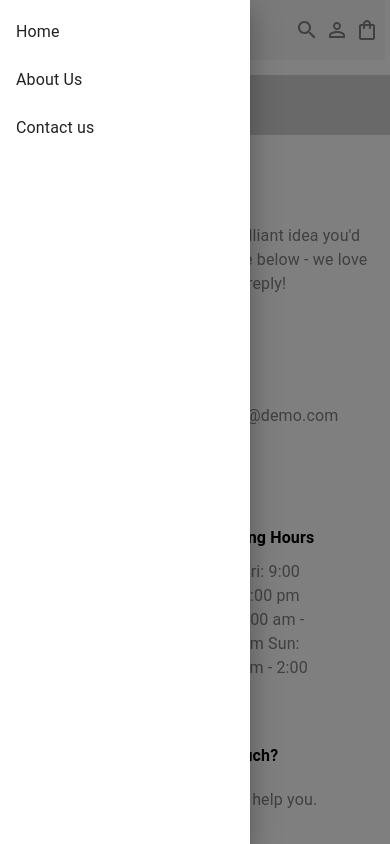
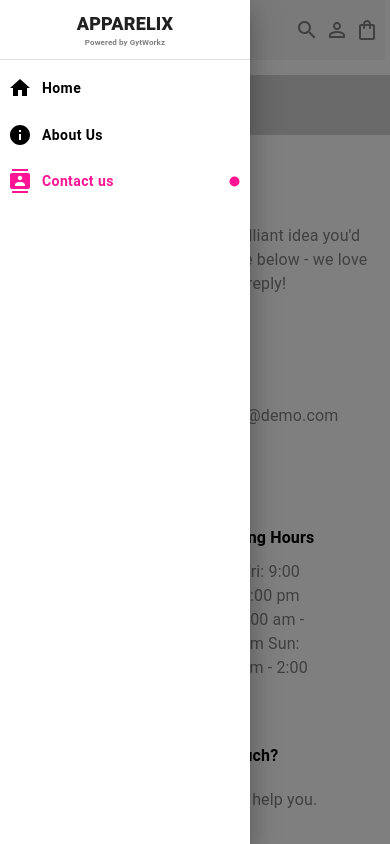
Before and after one commit to Siddhartha-machi/react-shopping-app, a React (Create React App) app: page /contact-us in a window 390 px wide. Both pictures are taken after a click on the button 25 px from the left and 30 px from the top of the page. Shown: the top 844 px of the page. Built offline with nearby package versions, Linux system fonts and the light colour scheme.

Commit message:
Update mobile navigation drawer.

```diff
--- a/src/Components/MainComponents/BaseAppComponent.js
+++ b/src/Components/MainComponents/BaseAppComponent.js
@@ -4,7 +4,7 @@ import { Outlet } from 'react-router-dom'
 import Footer from './Footer'
 import FooterLinksComponent from './FooterLinksComponent'
 import HeaderComponent from './HeaderComponent'
-import TemporaryDrawer from './MobileNavigationComponent'
+import NavigationDrawer from './MobileNavigationComponent'
 import NavigationComponent from './NavigationComponent'
 import SubscribeComponent from './SubscribeComponent'
 
@@ -13,10 +13,6 @@ const BaseAppComponent = () => {
   const [state, setState] = React.useState(false);
 
   const toggleDrawer = () => {
-    // if (event.type === 'keydown' && (event.key === 'Tab' || event.key === 'Shift')) {
-    //   return;
-    // }
-
     setState(prev => !prev)
   };
 
@@ -35,7 +31,7 @@ const BaseAppComponent = () => {
 
         }}
     >
-        <TemporaryDrawer
+        <NavigationDrawer
           state={state}
           toggleDrawer={() => toggleDrawer()}
         />
--- a/src/Components/MainComponents/Constants.js
+++ b/src/Components/MainComponents/Constants.js
@@ -25,21 +25,28 @@ import SearchIcon from '@mui/icons-material/Search';
 import PersonOutlineOutlinedIcon from '@mui/icons-material/PersonOutlineOutlined';
 import ShoppingBagOutlinedIcon from '@mui/icons-material/ShoppingBagOutlined';
 
+import HomeIcon from '@mui/icons-material/Home';
+import InfoIcon from '@mui/icons-material/Info';
+import ContactsIcon from '@mui/icons-material/Contacts';
+
 const navigationConsts = [
     {
         id : 0,
         label : 'Home',
         route : '/',
+        Icon : HomeIcon
     },
     {
         id : 1,
         label : 'About Us',
         route : '/about-us',
+        Icon : InfoIcon
     },
     {
         id : 2,
         label : 'Contact us',
         route : '/contact-us',
+        Icon : ContactsIcon
     }
 ]
 
@@ -184,6 +191,8 @@ const headerList = [
     }
 ]
 
+const SITENAME = 'APPARELIX'
+
 export {
     navigationConsts,
     clothesList,
@@ -193,5 +202,6 @@ export {
     aboutPageImages,
     contactInfo,
     formData,
-    headerList
+    headerList,
+    SITENAME
 }
--- a/src/Components/MainComponents/MobileNavigationComponent.js
+++ b/src/Components/MainComponents/MobileNavigationComponent.js
@@ -1,44 +1,84 @@
 import * as React from 'react';
 import Box from '@mui/material/Box';
 import Drawer from '@mui/material/Drawer';
-import List from '@mui/material/List';
-import Divider from '@mui/material/Divider';
-import ListItem from '@mui/material/ListItem';
-import ListItemButton from '@mui/material/ListItemButton';
-import ListItemIcon from '@mui/material/ListItemIcon';
-import ListItemText from '@mui/material/ListItemText';
-import InboxIcon from '@mui/icons-material/MoveToInbox';
-import MailIcon from '@mui/icons-material/Mail';
-import { navigationConsts } from './Constants';
-import { useNavigate } from 'react-router-dom';
+import FiberManualRecordIcon from '@mui/icons-material/FiberManualRecord';
 
-export default function TemporaryDrawer(props) {
+import { navigationConsts, SITENAME } from './Constants';
+import { useLocation, useNavigate } from 'react-router-dom';
+import { Button, Divider, Typography } from '@mui/material';
+
+export default function NavigationDrawer(props) {
 
   const navigate = useNavigate()
+  const path = useLocation()
 
   const movePage = (route) => {
     props.toggleDrawer()
     navigate(route)
   }
 
+
   const list = () => (
     <Box
       sx={{ width:  250 }}
     >
-      <List>
-        {navigationConsts.map((item) => (
-          <ListItem key={item.id} disablePadding>
-            <ListItemButton
-                onClick={() => movePage(item.route)}
+        <Box
+            sx={{
+                display : 'flex',
+                flexDirection : 'column',
+                alignItems : 'center',
+                justifyContent : 'center',
+                py : '10px',
+
+            }}
+        >
+            <Typography
+                sx={{
+                    fontSize : '18px',
+                    fontWeight : 1000,
+                }}
             >
-              {/* <ListItemIcon>
-                <item.Icon />
-              </ListItemIcon> */}
-              <ListItemText primary={item.label} />
-            </ListItemButton>
-          </ListItem>
-        ))}
-      </List>
+                {SITENAME}
+            </Typography>
+            <Typography
+                sx={{
+                    fontWeight : 'bold',
+                    fontSize : '8px',
+                    color : 'grey'
+                }}
+            >
+                {'Powered by GytWorkz'}
+            </Typography>
+        </Box>
+        <Divider />
+        <Box>
+            {navigationConsts.map((item) => (
+                <Button
+                    key={item.id}
+                    fullWidth
+                    onClick={() => movePage(item.route)}
+                    sx={{
+                        color : path.pathname === item.route ? 'deeppink' :'black',
+                        display : 'flex',
+                        alignItems : 'center',
+                        fontWeight : 'bold',
+                        justifyContent : 'flex-start',
+                        my : '10px',
+                        textTransform : 'none'
+                    }}
+                >
+                    <item.Icon sx={{ mr : '10px'}}/>
+                    {item.label}
+                    <FiberManualRecordIcon
+                        sx={{
+                            ml : 'auto',
+                            display :  path.pathname === item.route ? 'flex' :'none',
+                            fontSize : '15px'
+                        }}
+                    />
+                </Button>
+            ))}
+        </Box>
     </Box>
   );
 
```
